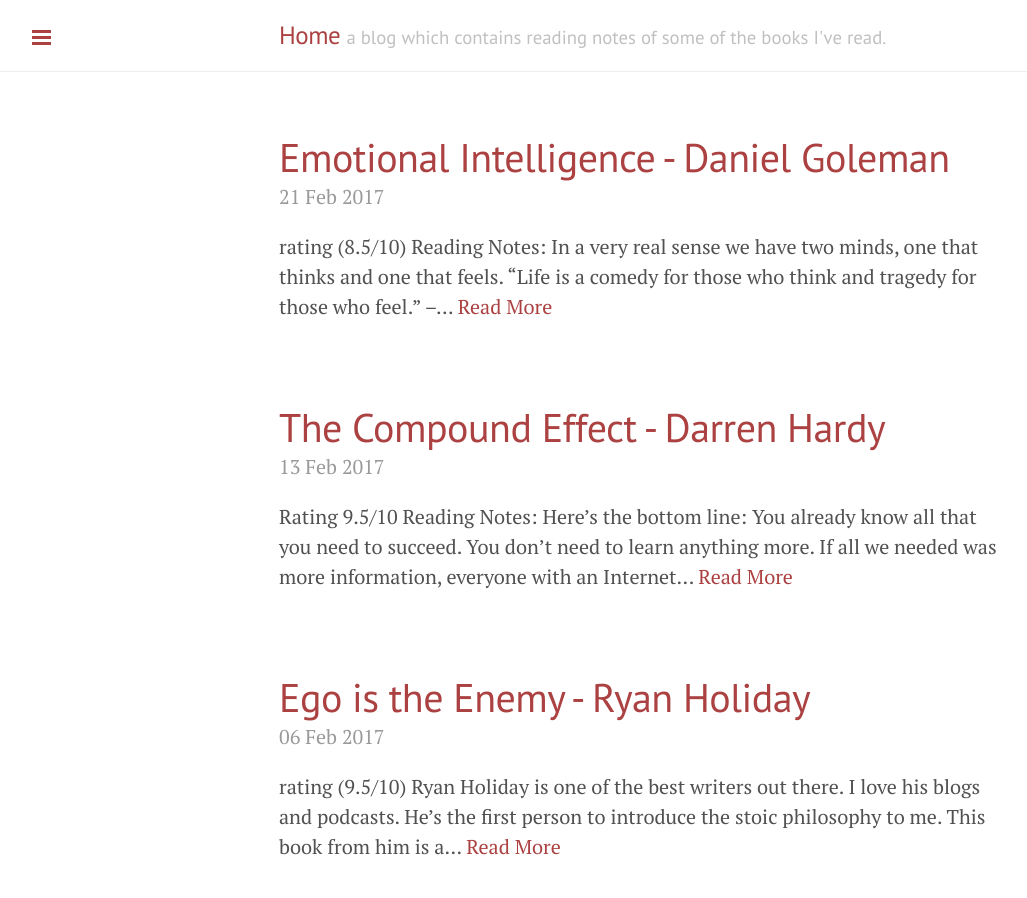
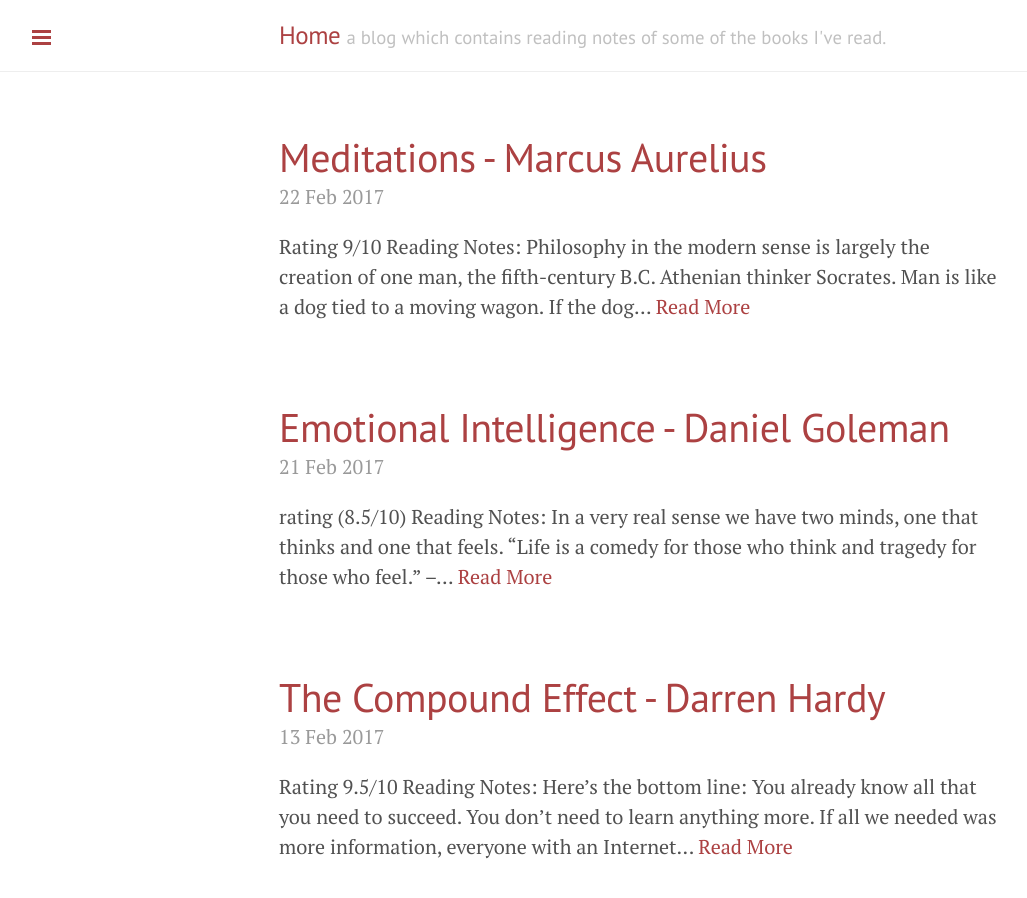
Before and after one commit to alamgirqazi/blog, a Jekyll site: the page built from index.html, in a window 1280 px wide and 900 px high. Shown: the whole window, without its empty margins (1-1028 px from the left). Built offline with Jekyll 4.4.1, drawn with Linux system fonts in a browser that asks for light colours; the list of posts is cut into pages by our own code; some of the changed lines change nothing that is shown.

Commit message:
added meditations by marcus aurelius

```diff
--- /dev/null
+++ b/_posts/2017-02-22-Meditations.md
@@ -0,0 +1,128 @@
+---
+layout: post
+title: Meditations - Marcus Aurelius
+permalink: meditations
+---
+
+![Meditations - Marcus Aurelius](public/meditations - marcus aurelius.jpg "Meditations - Marcus Aurelius")
+
+
+**Rating 9/10**
+
+<br>
+
+#### Reading Notes:
+
+Philosophy in the modern sense is largely the creation of one man, the fifth-century B.C. Athenian thinker Socrates.
+
+Man is like a dog tied to a moving wagon. If the dog refuses to run along with the wagon he will be dragged by it, yet the choice remains his: to run or be dragged. In the same way, humans are responsible for their choices and actions.
+
+Marcus does not offer us a means of achieving happiness, but only a means of resisting pain. The Stoicism of the Meditations is fundamentally a defensive philosophy.
+
+Book 2:
+
+> When you wake up in the morning, tell yourself: The people I deal with today will be meddling, ungrateful, arrogant, dishonest, jealous, and surly. They are like this because they can’t tell good from evil. But I have seen the beauty of good, and the ugliness of evil, and have recognized that the wrongdoer has a nature related to my own—not of the same blood or birth, but the same mind, and possessing a share of the divine. And so none of them can hurt me. No one can implicate me in ugliness. Nor can I feel angry at my relative, or hate him.
+
+But if you won’t keep track of what your own soul’s doing, how can you not be unhappy.
+Then what can guide us? Only philosophy.
+
+Which means making sure that the power within stays safe and free from assault, superior to pleasure and pain, doing nothing randomly or dishonestly and with imposture, not dependent on anyone else’s doing something or not doing it. And making sure that it accepts what happens and what it is dealt as coming from the same place it came from.
+
+Book 3:
+
+You need to get used to winnowing your thoughts, so that if someone says, “What are you thinking about?” you can respond at once (and truthfully) that you are thinking this or thinking that.
+
+Book 4:
+
+That everything you see will soon alter and cease to exist. Think of how many changes you’ve already seen. “The world is nothing but change. Our life is only perception.”
+
+Choose not to be harmed—and you won’t feel harmed. Don’t feel harmed—and you haven’t been.
+
+It can ruin your life only if it ruins your character. Otherwise it cannot harm you—inside or out.
+
+People who are excited by posthumous fame forget that the people who remember them will soon die too. And those after them in turn. Until their memory, passed from one to another like a candle flame, gutters and goes out.
+
+“If you seek tranquility, do less.” Or (more accurately) do what’s essential—what the logos of a social being requires, and in the requisite way. Which brings a double satisfaction: to do less, better.
+
+> Because most of what we say and do is not essential. If you can eliminate it, you’ll have more time, and more tranquility. Ask yourself at every moment, “Is this necessary?” But we need to eliminate unnecessary assumptions as well. To eliminate the unnecessary actions that follow.
+
+Nothing that goes on in anyone else’s mind can harm you. Nor can the shifts and changes in the world around you. —Then where is harm to be found?
+In your capacity to see it. Stop doing that and everything will be fine. Let the part of you that makes that judgment keep quiet even if the body it’s attached to is stabbed or burnt, or stinking with pus, or consumed by cancer. Or to put it another way: It needs to realize that what happens to everyone—bad and good alike—is neither good nor bad. That what happens in every life—lived naturally or not—is neither natural nor unnatural.
+
+Book 5:
+
+Practice the virtues you can show: honesty, gravity, endurance, austerity, resignation, abstinence, patience, sincerity, moderation, seriousness, high-mindedness. Don’t you see how much you have to offer —beyond excuses like “can’t”? And yet you still settle for less.
+
+And not to think of philosophy as your instructor, but as the sponge and egg white that relieve ophthalmia—as a soothing ointment, a warm lotion.
+
+> What am I doing with my soul? Interrogate yourself, to find out what inhabits your so-called mind and what kind of soul you have now. A child’s soul, an adolescent’s, a woman’s? A tyrant’s soul? The soul of a predator—or its prey?
+
+> The things you think about determine the quality of your mind. Your soul takes on the color of your thoughts.
+
+In a sense, people are our proper occupation. Our job is to do them good and put up with them.
+
+But when they obstruct our proper tasks, they become irrelevant to us—like sun, wind, animals. Our actions may be impeded by them, but there can be no impeding our intentions or our dispositions. Because we can accommodate and adapt. The mind adapts and converts to its own purposes the obstacle to our acting.
+
+The impediment to action advances action.
+
+What stands in the way becomes the way.
+
+The mind is the ruler of the soul. It should remain unstirred by agitations of the flesh—gentle and violent ones alike. Not mingling with them, but fencing itself off and keeping those feelings in their place. When they make their way into your thoughts, through the sympathetic link between mind and body, don’t try to resist the sensation. The sensation is natural. But don’t let the mind start in with judgments, calling it “good” or “bad.”
+
+Remember, nothing belongs to you but your flesh and blood —and nothing else is under your control.
+
+You can lead an untroubled life provided you can grow, can think and act systematically.
+
+Book 6:
+
+The best revenge is not to be like that.
+
+The mind is that which is roused and directed by itself. It makes of itself what it chooses. It makes what it chooses of its own experience.
+
+Fight to be the person philosophy tried to make you.
+
+And for a human being to feel stress is normal—if he’s living a normal human life. And if it’s normal, how can it be bad?
+
+No one can keep you from living as your nature requires. Nothing can happen to you that is not required by Nature.
+
+Book 7:
+
+I can control my thoughts as necessary; then how can I be troubled? What is outside my mind means nothing to it. Absorb that lesson and your feet stand firm.
+
+Forget the future. When and if it comes, you’ll have the same resources to draw on.
+
+The mind in itself has no needs, except for those it creates itself. Is undisturbed, except for its own disturbances. Knows no obstructions, except those from within.
+
+> Treat what you don’t have as nonexistent. Look at what you have, the things you value most, and think of how much you’d crave them if you didn’t have them. But be careful. Don’t feel such satisfaction that you start to overvalue them —that it would upset you to lose them.
+
+“And why should we feel anger at the world? As if the world would notice!”
+
+Think of yourself as dead. You have lived your life. Now take what’s left and live it properly.
+
+Look at who they really are, the people whose approval you long for, and what their minds are really like. Then you won’t blame the ones who make mistakes they can’t help, and you won’t feel a need for their approval. You will have seen the sources of both—their judgments and their actions.
+
+And in most cases what Epicurus said should help: that pain is neither unbearable nor unending, as long as you keep in mind its limits and don’t magnify them in your imagination.
+
+Book 8:
+
+Then remind yourself that past and future have no power over you. Only the present—and even that can be minimized.
+
+Give yourself a gift: the present moment.
+
+External things are not the problem. It’s your assessment of them. Which you can erase right now.
+
+The mind without passions is a fortress. No place is more secure. Once we take refuge there we are safe forever. Not to see this is ignorance. To see it and not seek safety means misery.
+
+You want praise from people who kick themselves every fifteen minutes, the approval of people who despise themselves. (Is it a sign of self-respect to regret nearly everything you do?)
+
+Book 9:
+
+To do harm is to do yourself harm. To do an injustice is to do yourself an injustice—it degrades you.
+
+Today I escaped from anxiety. Or no, I discarded it, because it was within me, in my own perceptions—not outside.
+
+When you face someone’s insults, hatred, whatever . . . look at his soul. Get inside him. Look at what sort of person he is. You’ll find you don’t need to strain to impress him.
+
+Book 12:
+
+> It never ceases to amaze me: we all love ourselves more than other people, but care more about their opinion than our own.
--- a/books.md
+++ b/books.md
@@ -110,8 +110,11 @@
 
 **Rating 9/10**
 
+Marcus Aurelius was the Roman emperor and probably the most powerful man of his time. This book is basically a collection of his journals which he wrote to himself and wasn't meant to be published.
+See my reading-notes [Meditations - Marcus Aurelius](https://alamgirqazi.github.io/blog/meditations)
+
 <br>
-
+<hr>
 ## Tuesdays with Morrie - Mitch Albom
 <br>
 
```
